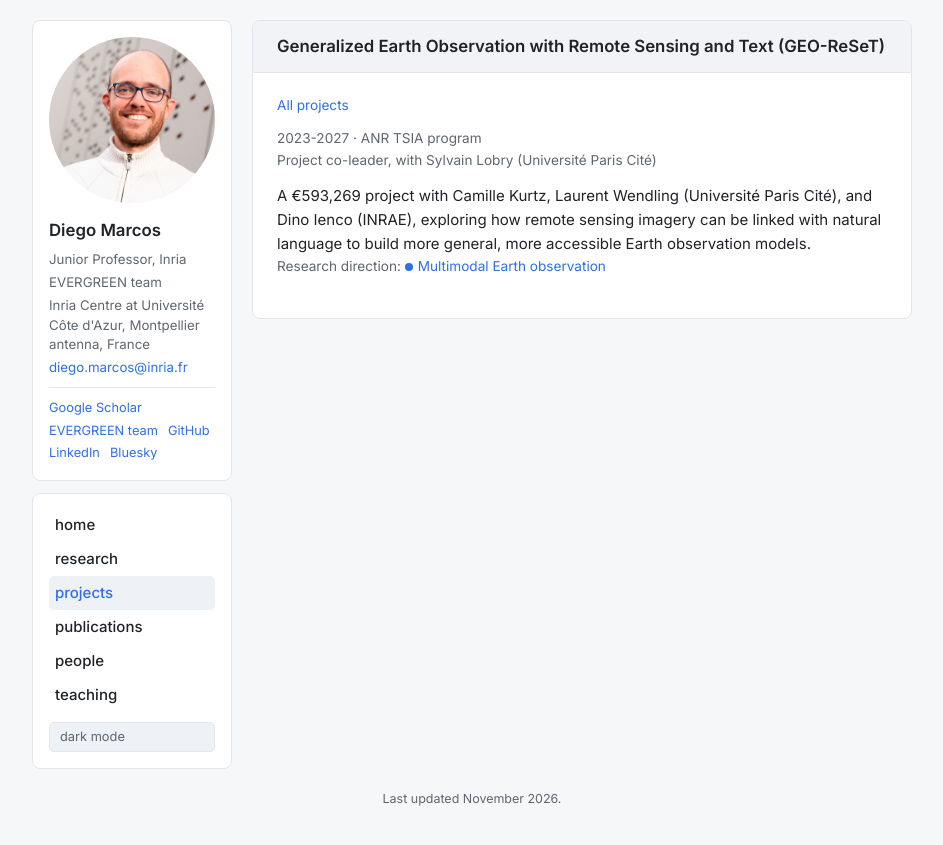
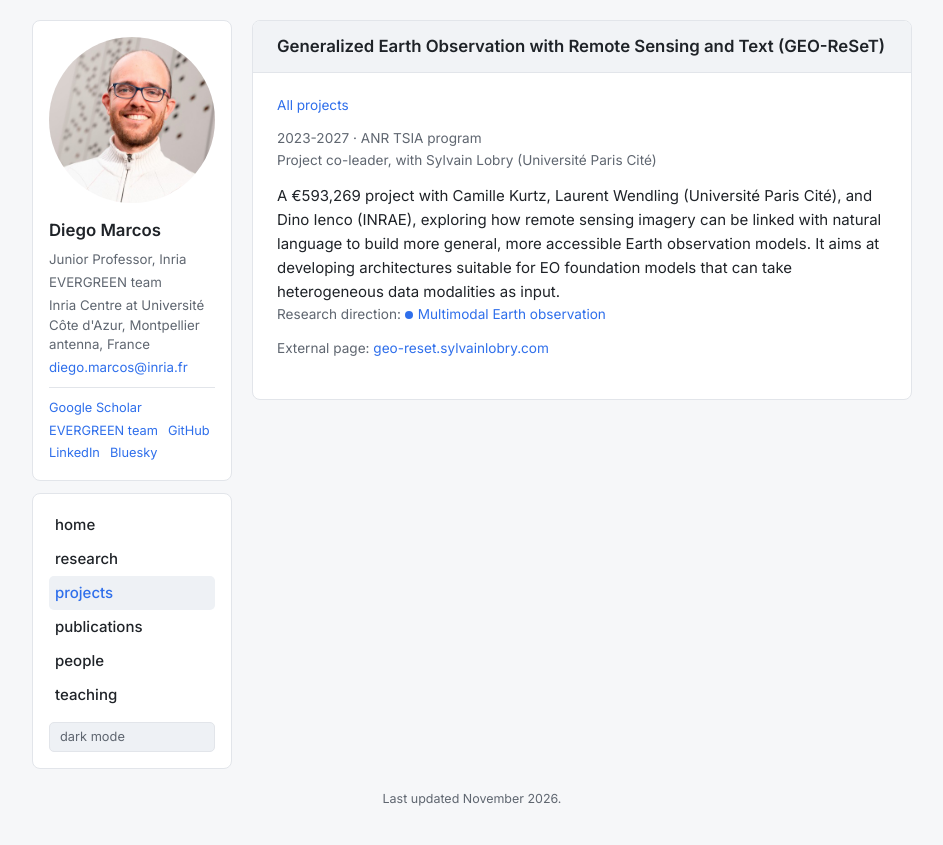
Before and after one commit to dmarcosg/dmarcosg.github.io, a Jekyll site: the page built from _projects/geo-reset.md, in a window 1280 px wide. Shown: the top 845 px of the page, without its empty margins (168-1111 px from the left). Built offline with Jekyll 4.4.1, drawn with Linux system fonts in a browser that asks for light colours.

Commit message:
Update projects and people

```diff
--- a/_projects/geo-reset.md
+++ b/_projects/geo-reset.md
@@ -2,11 +2,11 @@
 title: Generalized Earth Observation with Remote Sensing and Text (GEO-ReSeT)
 period: 2023-2027 · ANR TSIA program
 role: Project co-leader, with Sylvain Lobry (Université Paris Cité)
-summary: A €593,269 project with Camille Kurtz, Laurent Wendling (Université Paris Cité), and Dino Ienco (INRAE), exploring how remote sensing imagery can be linked with natural language to build more general, more accessible Earth observation models.
-link: ""
+summary: A €593,269 project with Camille Kurtz, Laurent Wendling (Université Paris Cité), and Dino Ienco (INRAE), exploring how remote sensing imagery can be linked with natural language to build more general, more accessible Earth observation models. It aims at developing architectures suitable for EO foundation models that can take heterogeneous data modalities as input.
+link: "https://geo-reset.sylvainlobry.com"
 image: ""
 directions: [earth-observation]
-order: 4
+order: 6
 ---
 
 <!-- Write the full project page below in Markdown (text, images, links).
```
Also changed, not shown: _data/people.yml (+8 -8 lines), _projects/agriscience-fm.md (+2 -2 lines), _projects/ecocontrol.md (+1 -1 lines), _projects/genai4earth.md (added, +13 -0 lines), _projects/obtea.md (+3 -3 lines), _projects/pepr-dynabiod.md (added, +13 -0 lines).
